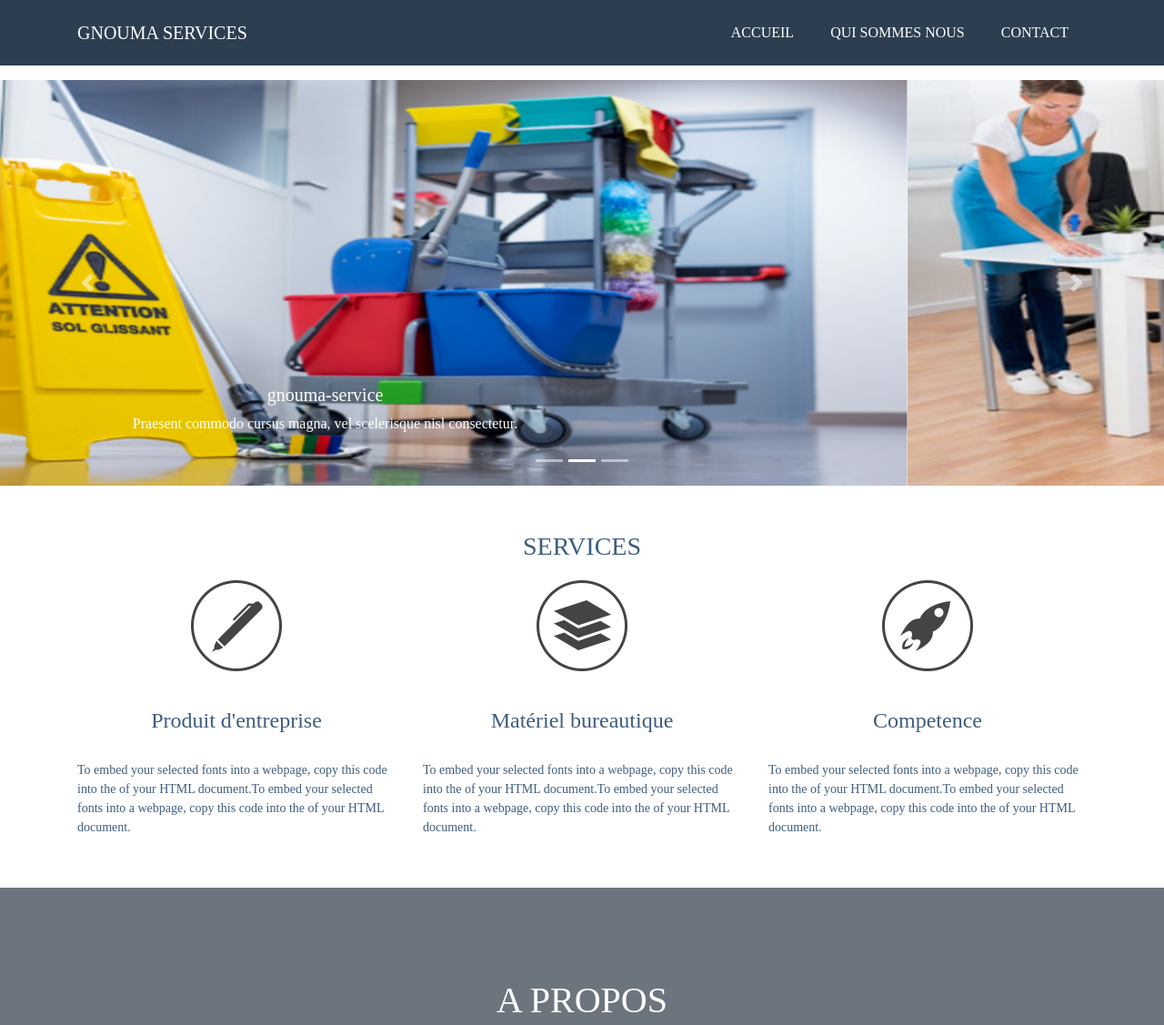
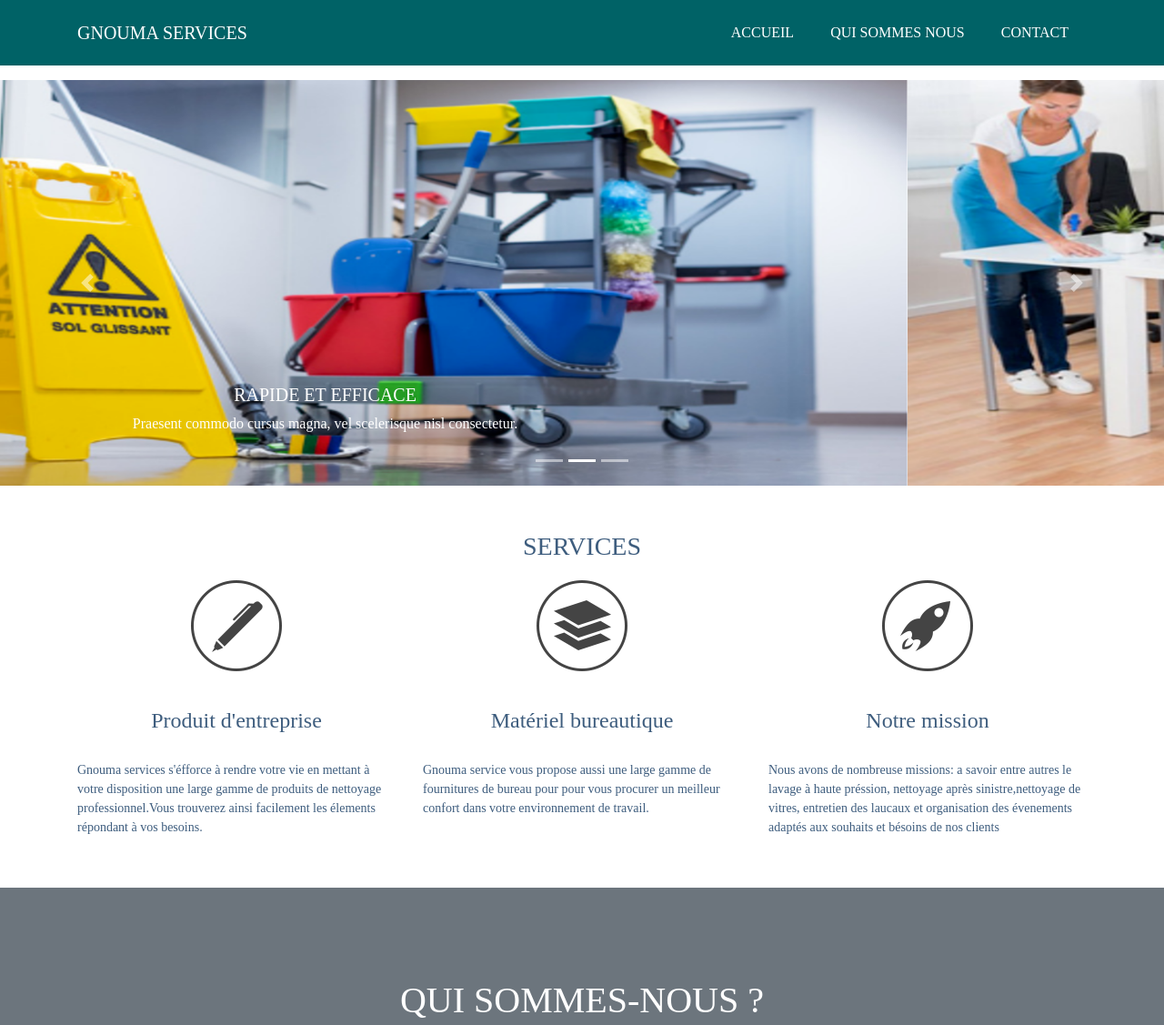
Before and after one commit to booba-git/Travail-groupe-gnoumaWeb, a plain HTML site: page index.html in a window 1280 px wide. Shown: the top 1127 px of the page at 91% size. Drawn offline with nearby package versions, Linux system fonts and the light colour scheme.

Commit message:
Conception des logo

```diff
--- a/index.html
+++ b/index.html
@@ -17,17 +17,17 @@
     <body>
 
 
-       <nav class="navbar navbar-expand-lg text-uppercase fixed-top" id="mainNav" style="background-color: #2c3e50;">
+       <nav class="navbar navbar-expand-lg text-uppercase fixed-top" id="mainNav" style="background-color:#006266;">
     <div class="container">
       <a class="navbar-brand js-scroll-trigger " href="#page-top" style="color: white;">Gnouma Services</a>
-      <button class="navbar-toggler navbar-toggler-right text-uppercase font-weight-bold  text-white rounded" style="background-color: #1abc9c" type="button" data-toggle="collapse" data-target="#navbarResponsive" aria-controls="navbarResponsive" aria-expanded="false" aria-label="Toggle navigation">
+      <button class="navbar-toggler navbar-toggler-right text-uppercase font-weight-bold  text-white rounded" style="background-color: #009688" type="button" data-toggle="collapse" data-target="#navbarResponsive" aria-controls="navbarResponsive" aria-expanded="false" aria-label="Toggle navigation">
         Menu
         <i class="fas fa-bars"></i>
       </button>
       <div class="collapse navbar-collapse" id="navbarResponsive">
         <ul class="navbar-nav ml-auto">
           <li class="nav-item mx-0 mx-lg-1 ">
-            <a class="nav-link py-3 px-0 px-lg-3 rounded js-scroll-trigger" href="#menu" id="mnu">Accueil</a>
+            <a class="nav-link py-3 px-0 px-lg-3 rounded js-scroll-trigger " href="#menu" id="mnu">Accueil</a>
           </li>
           <li class="nav-item mx-0 mx-lg-1">
             <a class="nav-link py-3 px-0 px-lg-3 rounded js-scroll-trigger" href="#services" id="mnu">Qui sommes nous</a>
@@ -53,21 +53,21 @@
     <div class="carousel-item active">
       <img class="d-block w-100" src="ban-1.png" alt="First slide" id="tales">
         <div class="carousel-caption d-none d-md-block">
-    <h5>gnouma-service</h5>
+    <h5 class="text-uppercase">Rapide et efficace</h5>
     <p>Praesent commodo cursus magna, vel scelerisque nisl consectetur.</p>
   </div>
     </div>
     <div class="carousel-item">
       <img class="d-block w-100" src="ban-2.png" alt="Second slide" id="tales">
         <div class="carousel-caption d-none d-md-block">
-    <h5>gnouma-service</h5>
+    <h5 class="text-uppercase">Rapide et efficace</h5>
     <p>Praesent commodo cursus magna, vel scelerisque nisl consectetur.</p>
   </div>
     </div>
     <div class="carousel-item">
       <img class="d-block w-100" src="ban-3.png" alt="Third slide" id="tales">
         <div class="carousel-caption d-none d-md-block">
-    <h5>gnouma-service</h5>
+    <h5 class="text-uppercase">Rapide et efficace</h5>
     <p>Praesent commodo cursus magna, vel scelerisque nisl consectetur.</p>
   </div>
     </div>
@@ -94,21 +94,21 @@
           <div class="col-md-4 col-sm-12" id="step-1">
 
                     <h4>Produit d'entreprise</h4>
-                <p>To embed your selected fonts into a webpage, copy this code into the of your HTML document.To embed your selected fonts into a webpage, copy this code into the  of your HTML document.</p>
+                <p>Gnouma services s'éfforce à rendre votre vie en mettant à votre disposition une large gamme de produits de nettoyage professionnel.Vous trouverez ainsi facilement les élements répondant à vos besoins.</p>
 
             </div>
 
              <div class="col-md-4 col-sm-12" id="step-2">
 
                     <h4>Matériel bureautique</h4>
-                <p>To embed your selected fonts into a webpage, copy this code into the  of your HTML document.To embed your selected fonts into a webpage, copy this code into the  of your HTML document.</p>
+                <p>Gnouma service vous propose aussi une large gamme de fournitures de bureau pour pour vous procurer un meilleur confort dans votre environnement de travail.</p>
 
             </div>
 
              <div class="col-md-4 col-sm-12" id="step-3">
 
-                    <h4>Competence</h4>
-                <p>To embed your selected fonts into a webpage, copy this code into the  of your HTML document.To embed your selected fonts into a webpage, copy this code into the  of your HTML document.</p>
+                    <h4>Notre mission</h4>
+                <p>Nous avons de nombreuse missions: a savoir entre autres le lavage à haute préssion, nettoyage après sinistre,nettoyage de vitres, entretien des laucaux et organisation des évenements adaptés aux souhaits et bésoins de nos clients</p>
 
             </div>
           </div>
@@ -117,7 +117,7 @@
          <!--A propos -->
         <section class="page-section" id="about" >
             <div class="container" >
-                <h1 class="text-uppercase">A propos</h1>
+                <h1 class="text-uppercase">Qui sommes-nous ?</h1>
 
                 <div class="row">
                 <div class="col-md-6 ">
@@ -169,7 +169,7 @@
 
               <div class="col-lg-12 text-center">
 
-                <button id="Button-1" class="btn btn-primary btn-lg text-uppercase" type="submit">Evoyer Message</button>
+                <button id="Button-1" class="btn  btn-lg text-uppercase" type="submit">Evoyer Message</button>
               </div>
             </div>
           </form>
@@ -203,7 +203,7 @@
 
                 <di class="col-md-4">
                      <h1 class="text-uppercase">Logo</h1>
-                <img src="Sans%20titre.png" style="">
+                <img src="logo.png" style="">
                 </di>
 
             </div>
```
